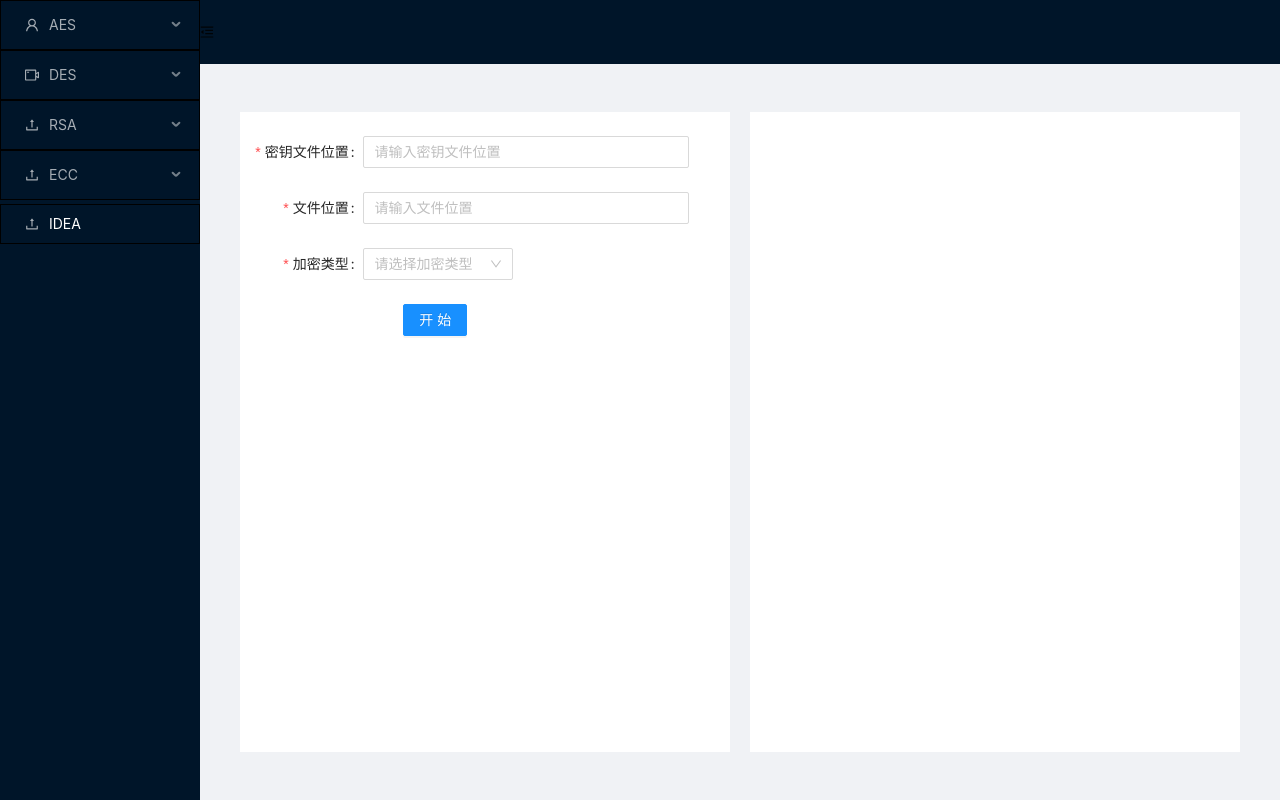
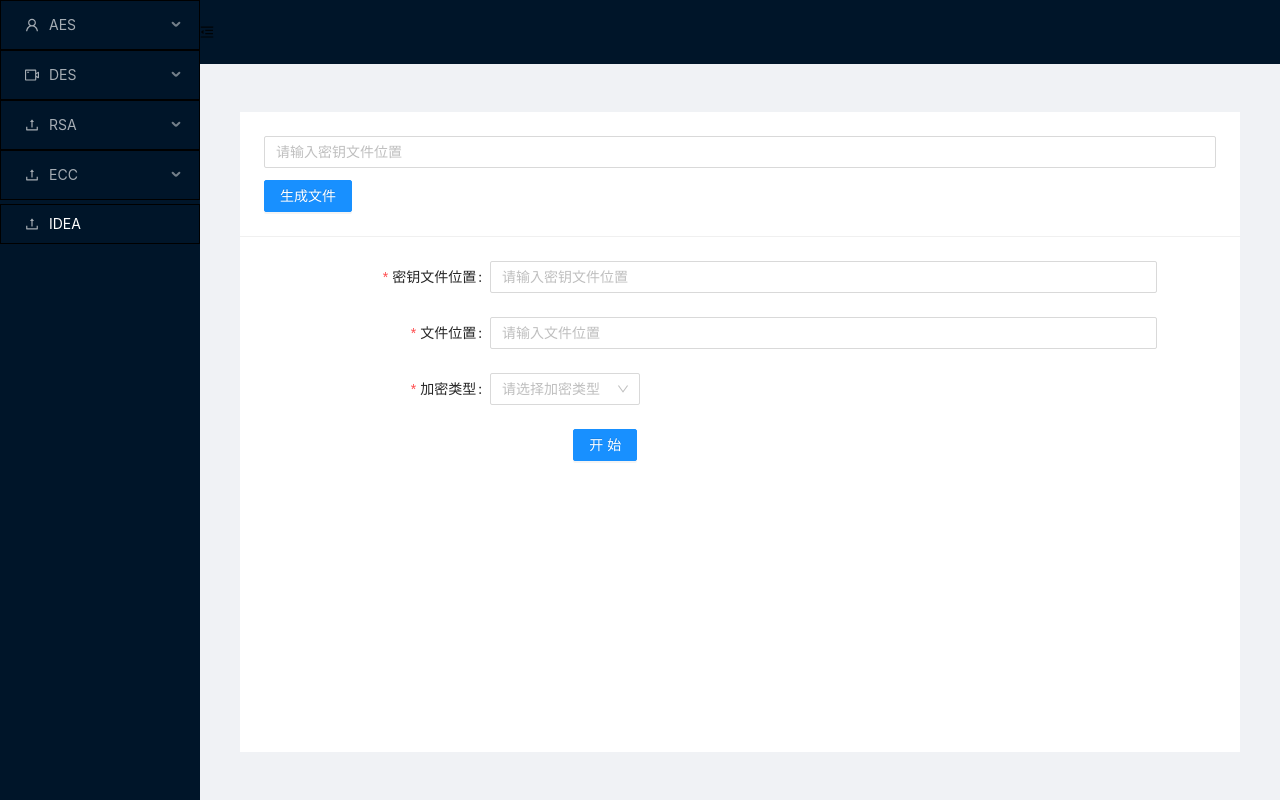
Before and after one commit to 1437647291/webpack-demo, a React app: page /desFile in a window 1280 px wide. Built offline with nearby package versions, Linux system fonts and the light colour scheme; the HTML template or start-up script is replaced by a standard one.

Commit message:
feat-添加生成文件位置-hss

```diff
--- a/src/api/index.ts
+++ b/src/api/index.ts
@@ -78,12 +78,21 @@ const getEcc2 = () => {
   })
 };
 
-const createKey = () => {
+const createKey = params => {
   return service({
-    url: '/bysj/encryp/create_key',
+    url: `/bysj/encryp/create_key/${params}`,
     method: 'POST'
   })
 };
+
+const createKeyFile = data => {
+  return service({
+    url: `/bysj/encryp/create_key_file`,
+    method: 'POST',
+    data: data,
+  })
+};
+
 
 export {
   getAes,
@@ -96,5 +105,6 @@ export {
   getIdea,
   getEcc,
   getEcc2,
-  createKey
+  createKey,
+  createKeyFile
 }
--- a/src/components/CreateAlgorithm/index.tsx
+++ b/src/components/CreateAlgorithm/index.tsx
@@ -1,15 +1,22 @@
 import React, { useState } from 'react';
-import { Button, Input, message } from 'antd';
+import { Button, Input, message, Select } from 'antd';
 import {CopyToClipboard} from 'react-copy-to-clipboard';
 import { createKey } from '../../api';
 
-import './index.less'
+import './index.less';
+
+const { Option } = Select;
 
 const CreateAlgorithm = () => {
   const [val, setVal] = useState('');
+  const [selValue, setSelValue] = useState(8);
+
+  const handleChange = value => {
+    setSelValue(value);
+  };
 
   const create = () => {
-    createKey().then(res => {
+    createKey(selValue).then(res => {
       const { code, data, msg } = res;
       if (code === 200) {
         message.success(msg);
@@ -19,10 +26,17 @@ const CreateAlgorithm = () => {
       };
     })
   };
+
   return (
     <div className='create-algorithm'>
       <div className='algorithm'>
         <span>密钥：</span>
+        <Select value={selValue} style={{ width: 120 }} onChange={handleChange}>
+          <Option value={8}>8位</Option>
+          <Option value={16}>16位</Option>
+          <Option value={24}>24位</Option>
+          <Option value={32}>32位</Option>
+        </Select>
         <Input value={val} disabled={true} placeholder="请生成密钥" />
         <CopyToClipboard text={val} onCopy={() => message.success('复制成功!')}>
           <Button type="primary">复制</Button>
--- /dev/null
+++ b/src/components/CreateFile/index.less
@@ -0,0 +1,12 @@
+.create_file {
+  padding: 24px;
+  border-bottom: 1px solid #F0F0F0;
+
+  .file-wrap {
+    margin-bottom: 12px;
+    font-size: 18px;
+    font-weight: bold;
+    display: flex;
+    margin-top: 12px;
+  }
+}
--- /dev/null
+++ b/src/components/CreateFile/index.tsx
@@ -0,0 +1,47 @@
+import React, { useState } from 'react';
+import { Input, Button, message } from 'antd';
+import { CopyToClipboard } from 'react-copy-to-clipboard';
+import { createKeyFile } from '../../api';
+
+import './index.less';
+
+const CreateFile = () => {
+  const [val, setVal] = useState('');
+  const [filePath, setFilePath] = useState('');
+
+  const changeFilePath = e => {
+    setFilePath(e.target.value);
+  };
+
+  const create = () => {
+    if (filePath === '') {
+      message.error('请输入密钥文件位置!');
+      return;
+    };
+
+    createKeyFile({ fileName: filePath}).then(res => {
+      const { code, data, msg } = res;
+      if (code === 200) {
+        message.success(msg);
+      } else {
+        message.error(msg);
+      }
+      console.log('res', res);
+    })
+  };
+
+  return (
+    <div className='create_file'>
+      <Input value={filePath} onChange={changeFilePath} placeholder="请输入密钥文件位置" />
+      {/* <div className='file-wrap'>
+        <Input value={val} disabled={true} placeholder="请生成密钥" />
+        <CopyToClipboard text={val} onCopy={() => message.success('复制成功!')}>
+          <Button type="primary">复制</Button>
+        </CopyToClipboard>
+      </div> */}
+      <Button type="primary" style={{ marginTop: '12px' }} onClick={create}>生成文件</Button>
+    </div>
+  )
+};
+
+export default CreateFile;
--- a/src/pages/DesFile/index.less
+++ b/src/pages/DesFile/index.less
@@ -1,24 +1,11 @@
 .des-file {
   height: 100%;
-  display: flex;
-  justify-content: space-between;
+  background: #fff;
+  overflow: auto;
 
   .des-file-form {
+    width: 100%;
     height: 100%;
-    width: 49%;
-    background: #fff;
     overflow: auto;
   }
-
-  .des-file-show {
-    height: 100%;
-    width: 49%;
-    background: #fff;
-    overflow: auto;
-    padding: 24px;
-
-    .des-file-show-item {
-      margin-bottom: 8px;
-    }
-  }
 }
--- a/src/pages/DesFile/index.tsx
+++ b/src/pages/DesFile/index.tsx
@@ -1,6 +1,7 @@
 import React, { useState } from 'react';
 import { Form, Input, Select, Button, message } from 'antd';
 import { getDesfile } from '../../api';
+import CreateFile from '../../components/CreateFile';
 
 import './index.less';
 
@@ -23,6 +24,7 @@ const DesFile = () => {
   return (
     <div className='des-file'>
       <div className='des-file-form'>
+        <CreateFile />
         <Form
           name="basic"
           labelCol={{ span: 6 }}
@@ -71,13 +73,6 @@ const DesFile = () => {
           </Form.Item>
         </Form>
       </div>
-      <div className='des-file-show'>
-        {
-          content.map(item => (
-            <div className='des-file-show-item'>{item}</div>
-          ))
-        }
-      </div>
     </div>
   )
 }
```
